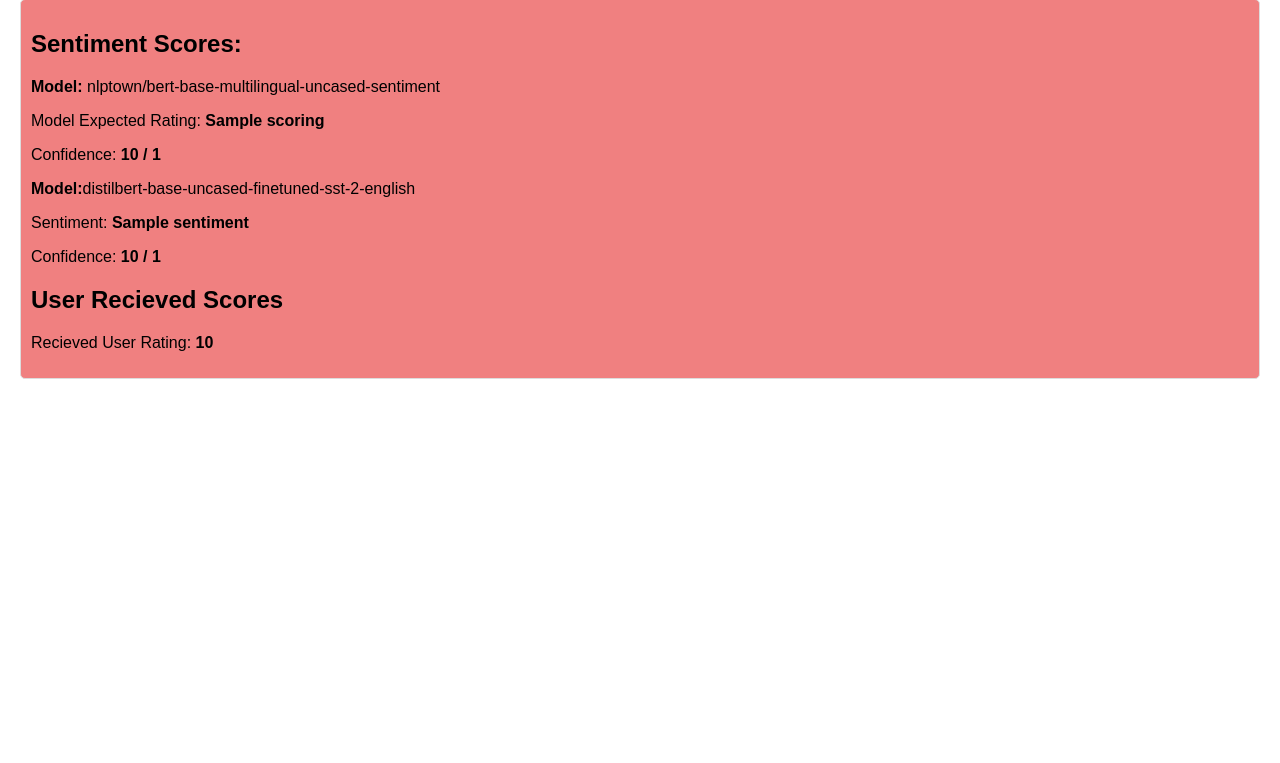
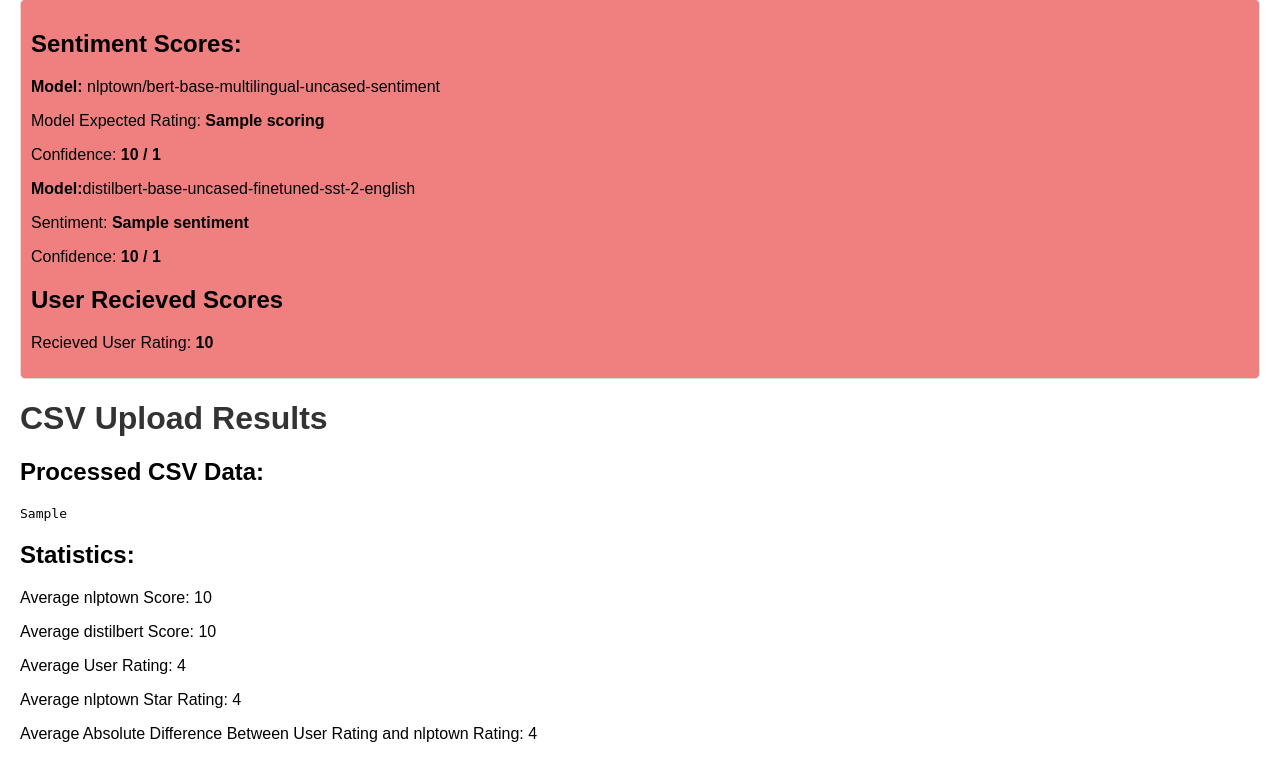
Before and after one commit to wjtim/modernSense, a Flask app: template templates/index.html in a window 1280 px wide. Shown: the part 403-1166 px from the top of the page. Before the commit the page ends 782 px from the top, so only its background shows below. Run offline with Flask 3, Linux system fonts and the light colour scheme; the template is opened without the code that fills it: most values are stand-ins (such as "Sample title", 1, 10 or a date in 2020).

Commit message:
Render results in index, removed upload_results template

```diff
--- a/app.py
+++ b/app.py
@@ -165,7 +165,7 @@ def upload_file():
         csv_buffer.seek(0)
         csv_data = csv_buffer.getvalue()
 
-        return render_template("upload_results.html", csv_data=csv_data, stats=stats)
+        return render_template("index.html", csv_data=csv_data, stats=stats)
 
     print("No file uploaded or file format is incorrect.")
     return redirect(url_for("index"))
--- a/templates/index.html
+++ b/templates/index.html
@@ -51,5 +51,16 @@
         </div>
         {% endif %}
     {% endif %}
+    {% if csv_data and stats %}
+        <h1>CSV Upload Results</h1>
+        <h2>Processed CSV Data:</h2>
+        <pre>{{ csv_data }}</pre>
+        <h2>Statistics:</h2>
+        <p>Average nlptown Score: {{ stats.nlptown_avg_score }}</p>
+        <p>Average distilbert Score: {{ stats.distilbert_avg_score }}</p>
+        <p>Average User Rating: {{ stats.average_rating }}</p>
+        <p>Average nlptown Star Rating: {{ stats.average_nlptown_star_rating }}</p>
+        <p>Average Absolute Difference Between User Rating and nlptown Rating: {{ stats.rating_vs_nlptown }}</p>
+    {% endif %}
 </body>
 </html>
```
Also changed, not shown: templates/upload_results.html (deleted, +0 -20 lines).
